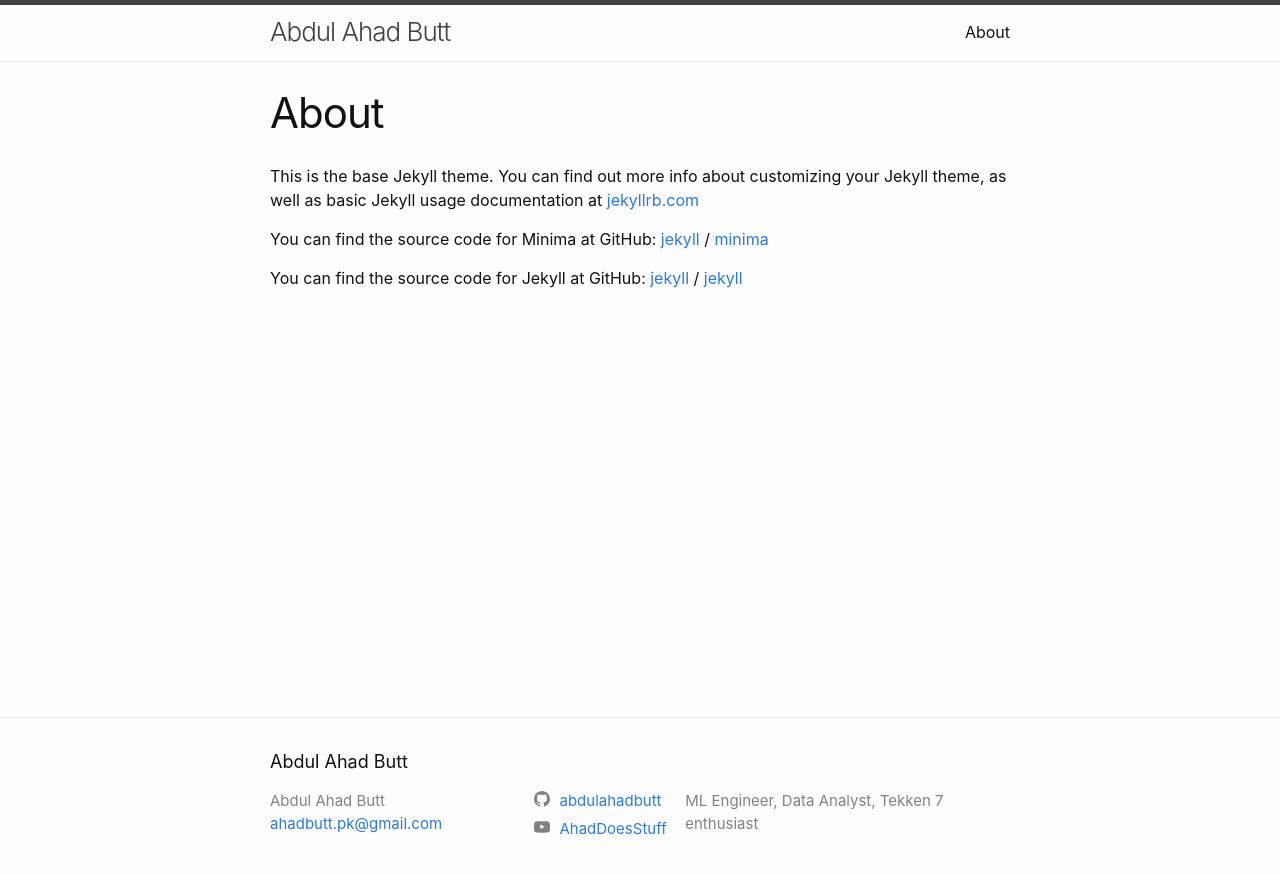
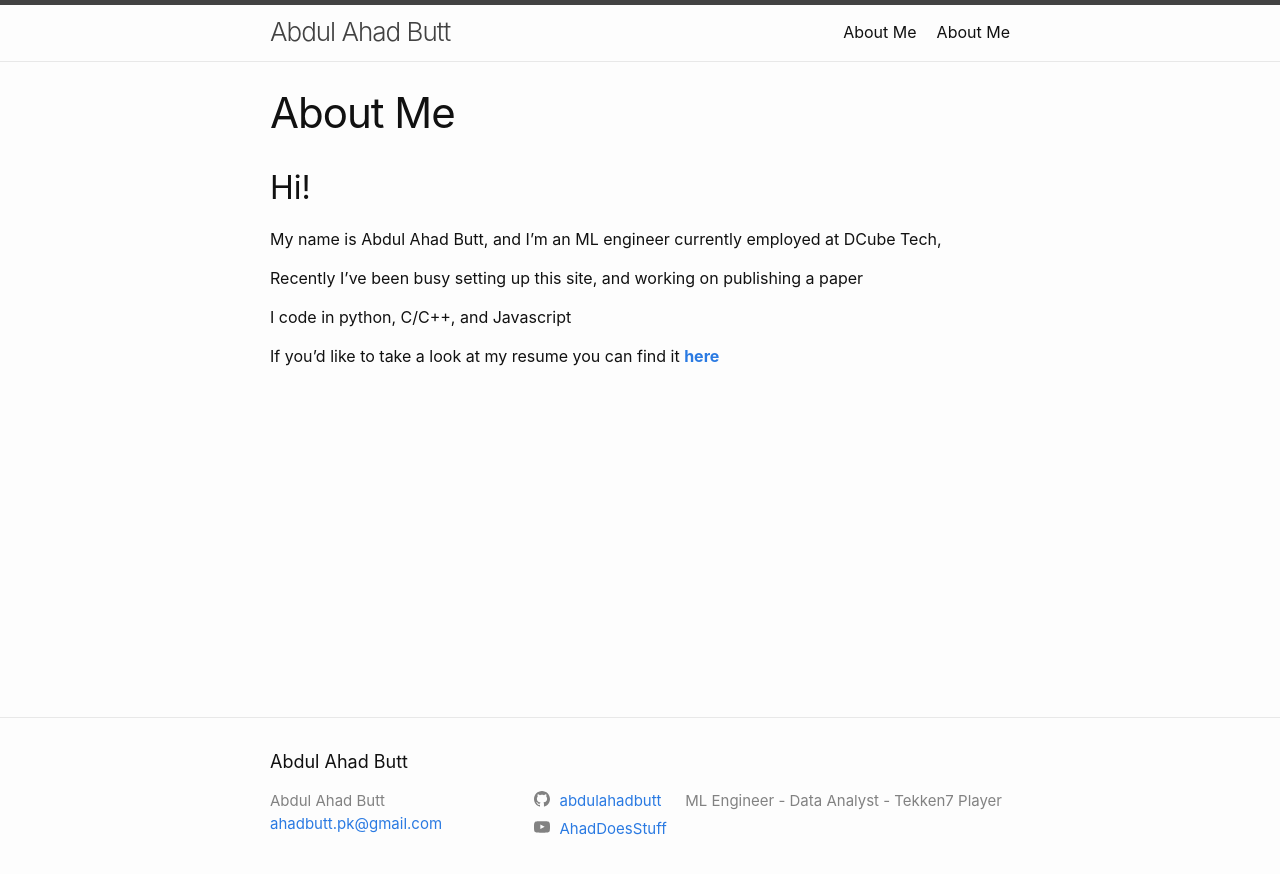
Before and after one commit to abdulahadbutt/abdulahadbutt.github.io, a Jekyll site: the page built from about.md, in a window 1280 px wide. Shown: the top 874 px of the page. Built offline with Jekyll 4.4.1, drawn with Linux system fonts in a browser that asks for light colours.

Commit message:
Added a resume

```diff
--- a/_config.yml
+++ b/_config.yml
@@ -16,9 +16,7 @@
 title: Abdul Ahad Butt
 email: ahadbutt.pk@gmail.com
 description: #>- # this means to ignore newlines until "baseurl:"
-  ML Engineer,
-  Data Analyst,
-  Tekken 7 enthusiast
+  ML Engineer - Data Analyst - Tekken7 Player
 # Write an awesome description for your new site here. You can edit this
 # line in _config.yml. It will appear in your document head meta (for
 # Google search results) and in your feed.xml site description.
--- a/_includes/header.html
+++ b/_includes/header.html
@@ -3,7 +3,7 @@
   <div class="wrapper">
     {%- assign default_paths = site.pages | map: "path" -%}
     {%- assign page_paths = site.header_pages | default: default_paths -%}
-    <a class="site-title" rel="author" href="{{ "/" | relative_url }}">{{ site.title | escape }}</a>
+    <a class="site-title" rel="author" href="{{ "/" | relative_url }}">{{ site.author | escape }}</a>
 
     {%- if page_paths -%}
       <nav class="site-nav">
--- /dev/null
+++ b/_layouts/aboutme.html
@@ -0,0 +1,13 @@
+---
+layout: default
+---
+<article class="post">
+
+  <header class="post-header">
+    <h1 class="post-title">{{ page.title | escape }}</h1>
+  </header>
+  <div class="post-content">
+    {{ content }}
+  </div>
+
+</article>
--- a/about.md
+++ b/about.md
@@ -1,9 +1,25 @@
 ---
-layout: page
-title: About
+layout: aboutme
+title: About Me
 permalink: /about/
 ---
 
+<!-- # Hi! -->
+## Hi!
+<!-- ### Test
+#### Test
+##### Test
+###### Test -->
+My name is Abdul Ahad Butt, and I'm an ML engineer currently employed at DCube Tech,
+<!-- and a part time Data Analyst employed by UniVision.  -->
+
+Recently I've been busy setting up this site, and working on publishing a paper
+
+I code in python, C/C++, and Javascript
+
+If you'd like to take a look at my resume you can find it **[here](/resume/)**
+
+<!--
 This is the base Jekyll theme. You can find out more info about customizing your Jekyll theme, as well as basic Jekyll usage documentation at [jekyllrb.com](https://jekyllrb.com/)
 
 You can find the source code for Minima at GitHub:
@@ -15,4 +31,4 @@ You can find the source code for Jekyll at GitHub:
 [jekyll](https://github.com/jekyll/jekyll)
 
 
-[jekyll-organization]: https://github.com/jekyll
+[jekyll-organization]: https://github.com/jekyll -->
```
Also changed, not shown: _layouts/resume.html (added, +10 -0 lines), resume.md (added, +6 -0 lines), 1 other file.
